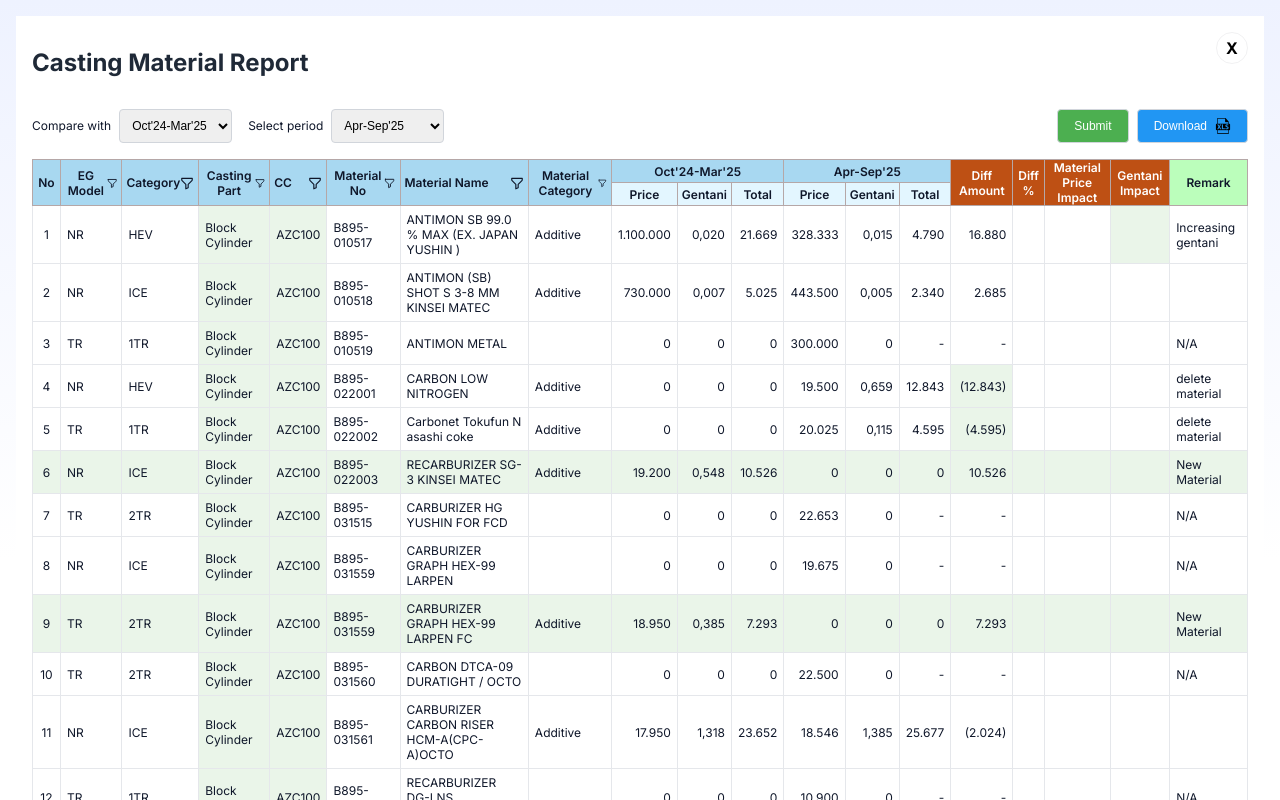
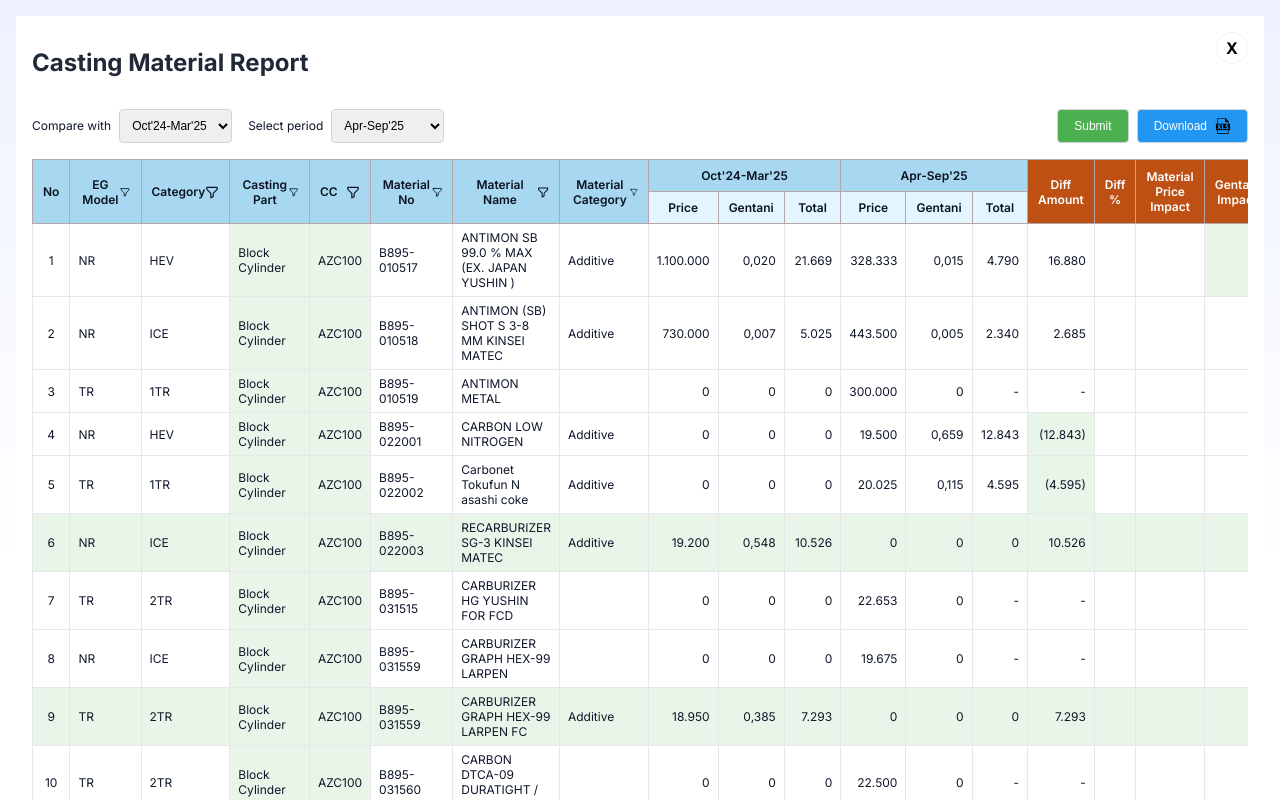
Before and after one commit to ari-fikri/finance-dashboard, a React (Vite) app: page /casting-material in a window 1280 px wide. Shown: the top 800 px of the page. Built offline with nearby package versions, Linux system fonts and the light colour scheme.

Commit message:
Add pading to CastingMaterial columns

```diff
--- a/src/CastingMaterialPage.jsx
+++ b/src/CastingMaterialPage.jsx
@@ -440,7 +440,7 @@ const CastingMaterialPage = () => {
               const diffAmountStyle = remark === 'delete material' ? { backgroundColor: '#eaf5e9' } : {};
               const gentaniImpactStyle = remark === 'Increasing gentani' ? { backgroundColor: '#eaf5e9' } : {};
 
-              const cellStyle = { border: '1px solid #e5e7eb', textAlign: 'left', padding: '6px' };
+              const cellStyle = { border: '1px solid #e5e7eb', textAlign: 'left' };
               const rightCellStyle = { ...cellStyle, textAlign: 'right' };
               const centerCellStyle = { ...cellStyle, textAlign: 'center' };
 
--- a/src/index.css
+++ b/src/index.css
@@ -149,15 +149,14 @@ body {
 .page-bottom { height:40px; }
 
 .td-default {
-  padding: 1px;
+  padding: 6px 8px;
 }
 
 .tbl-header {
-    padding: "8px 10px";
     text-align: center;
     font-weight: 600;
-    color: "#0b1220";
+    color: #0b1220;
     background: #a8d8f0;
     border: 1px solid #b5a7a7;
-    padding: 0px 4px;
+    padding: 8px 10px;
 }
```
